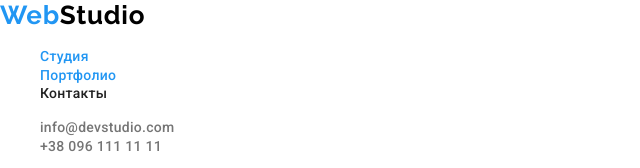
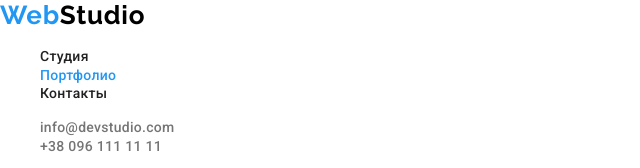
Before and after one commit to Kateryna-Lutsenko/goit-markup-hw-03, a plain HTML site: page portfolio.html in a window 1280 px wide. Shown: the top 168 px of the page, 0-640 px from the left. Drawn offline with nearby package versions, Linux system fonts and the light colour scheme.

Commit message:
Додає div

```diff
--- a/portfolio.html
+++ b/portfolio.html
@@ -23,15 +23,14 @@
   <body>
     <header class="header">
       <nav class="nav">
-        <div>
+         <div class="container">
             <a class="link" href="index.html"
             ><span class="color-web">Web</span
             ><span class="color-studio">Studio</span></a
           >
-        </div>
           <ul class="nav-list list">
            <li class="nav-item">
-            <a class="link nav-link current" href="index.html">Студия</a>
+             <a class="link nav-link" href="index.html">Студия</a>
             </li>
             <li class="nav-item">
              <a class="link nav-link current" href="./portfolio.html"
@@ -56,6 +55,7 @@
           >
         </li>
       </ul>
+         </div>
     </header>
 
     <main class="menue">
```
Lines whose indentation alone changed are shown as unchanged.
